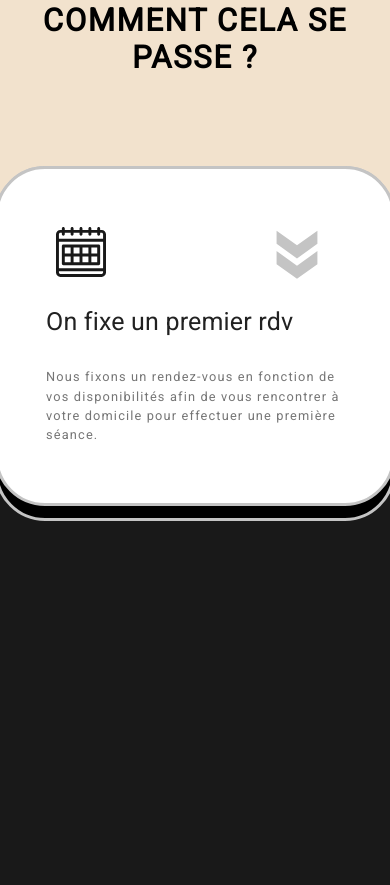
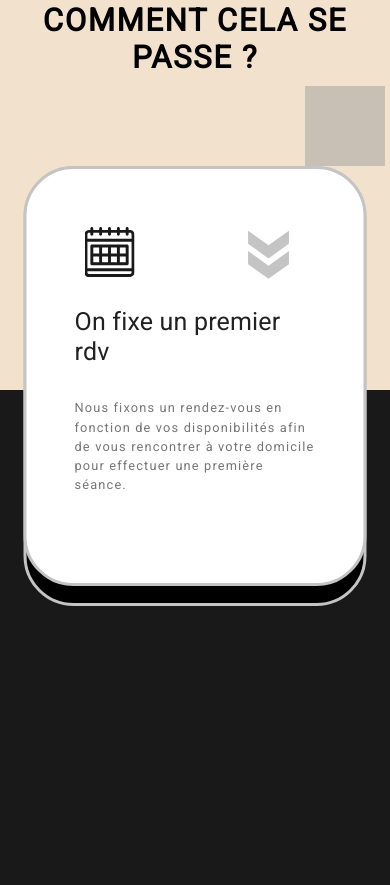
Before and after one commit to elliass/physical-therapy-website, a Gatsby site: page / in a window 390 px wide. Shown: the part 6719-7604 px from the top of the page. Built offline with nearby package versions, Linux system fonts and the light colour scheme; Gatsby itself is replaced by a stand-in of ours; grey boxes are pictures that could not be loaded.

Commit message:
Added media queries (599px) for Process component

```diff
--- a/src/components/Process.js
+++ b/src/components/Process.js
@@ -114,6 +114,11 @@
             marginLeft:'0',
         },
 
+        // '& .MuiGridListTile-tile': {
+        //     '@media (max-width: 599px)': {
+        //         width: '90%'
+        //     },
+        // }
     },
     cardElement: {
         // border: 'solid 1px',
@@ -144,9 +149,8 @@
             width: '350px',
         },
         '@media (max-width: 599px)': {
-            height: '270px',
-            width: '330px',
-            // padding: '1em 2em 3em 2em',
+            height: '350px',
+            width: '70%'
         },
     },
     cardOverlay: {
@@ -170,9 +174,8 @@
             width: '350px',
         },
         '@media (max-width: 599px)': {
-            height: '285px',
-            width: '330px',
-            // padding: '1em 2em 3em 2em',
+            height: '370px',
+            width: '70%'
         },
     },
     cardItem: {
@@ -204,10 +207,15 @@
         backgroundColor: 'transparent',
         margin: '0em 0em -5em 8em',
         height: '11em',
-        width: '31em',
+        width: '400px',
         position: 'relative',
-        textAlign: 'right'
+        textAlign: 'right',
+
+        '@media (max-width: 599px)': {
+            width: '70vw'
+        },
     },
+
     outsideIcon: {
         position: 'absolute',
         top: '30px',
@@ -241,7 +249,7 @@
                             <GridListTile className={classes.gridListTile} key={tile.img} rows={2.7}
                             style={ { height:'100%',width:'100%', padding:'0'} }>
                                 <Card className={classes.cardImage} elevation={0}>
-                                    <CardContent>
+                                    <CardContent className={classes.cardContentImage}>
                                         <img className={classes.image} src={tile.img} alt={tile.title} />
                                     </CardContent>
                                 </Card>
```
